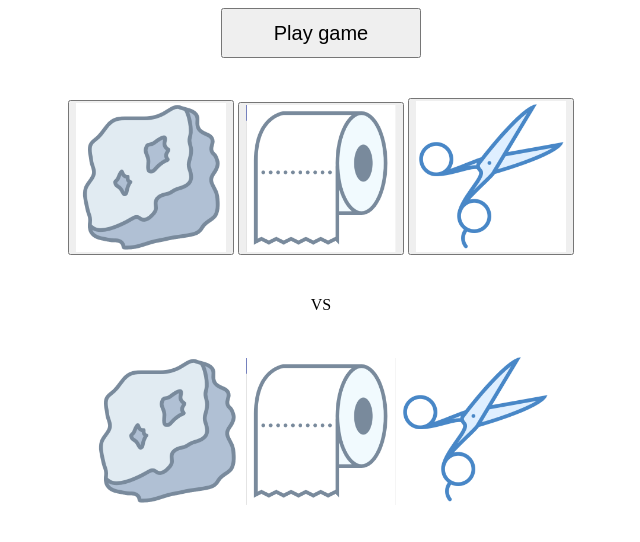
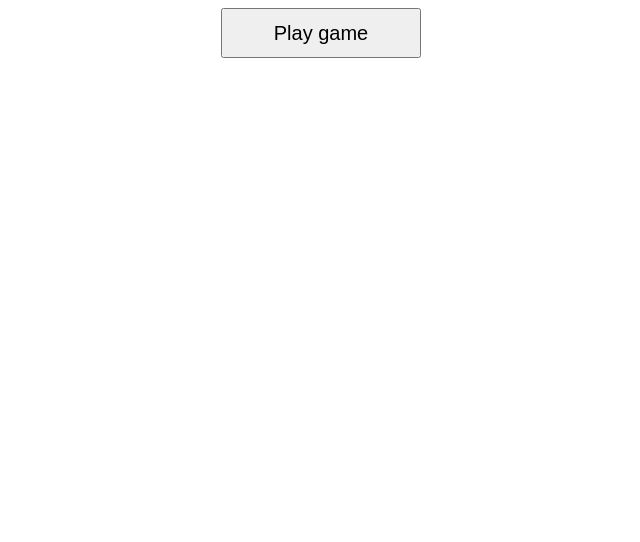
Before and after one commit to igorNobs/rock-paper-scissors, a plain HTML site: page index.html in a window 1280 px wide. Shown: the whole page, without its empty margins (319-959 px from the left). Drawn offline with Linux system fonts and the light colour scheme.

Commit message:
update template

```diff
--- a/game.js
+++ b/game.js
@@ -1,6 +1,4 @@
 "use strict";
-
-
 
 (function() {
 
--- a/index.html
+++ b/index.html
@@ -13,7 +13,7 @@
     </button>
   </div>
 
-  <div class="center-content player-selection">
+  <div class="center-content player-selection hidden">
     <button id="player-rock">
       <img src="./assets/rock.png">
     </button>
@@ -25,14 +25,14 @@
     </button>
   </div>
 
-  <div class="center-content">
+  <div class="center-content vs hidden">
     VS
   </div>
 
-  <div class="center-content ai-selection">
-    <img src="./assets/rock.png">
-    <img src="./assets/paper.png">
-    <img src="./assets/scissors.png">
+  <div class="center-content ai-selection hidden">
+    <img src="./assets/rock.png" id="ai-rock">
+    <img src="./assets/paper.png" id="ai-rock">
+    <img src="./assets/scissors.png" id="ai-rock">
   </div>
 
   <script src="./game.js" type="text/javascript"></script>
--- a/style.css
+++ b/style.css
@@ -18,3 +18,7 @@
   width: 150px;
   height: auto;
 }
+
+.hidden {
+  display: none;
+}
```
